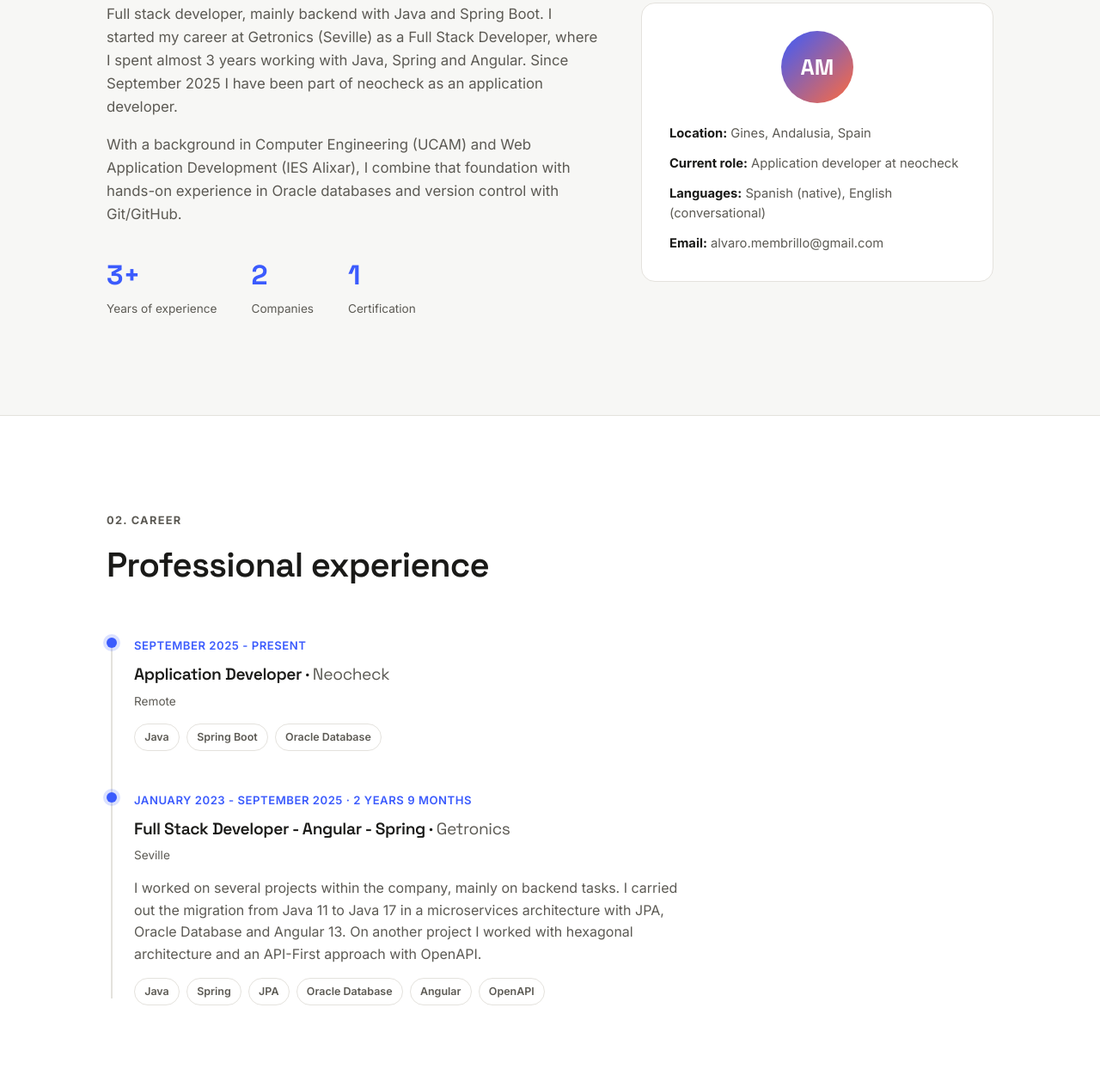
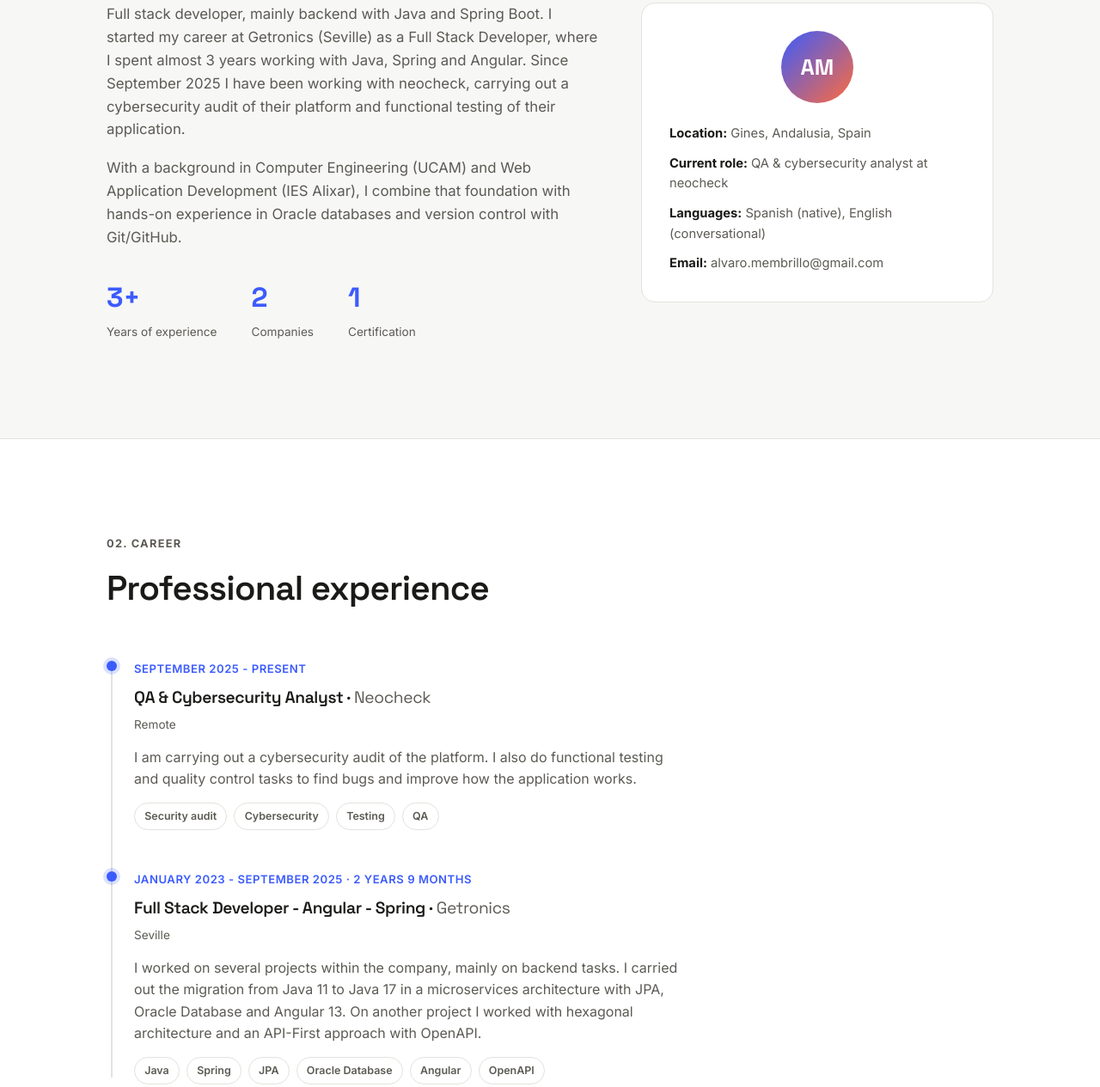
Before and after one commit to AlvaroMembrillo/Portfolio-web, a plain HTML site: page index.html in a window 1280 px wide. Shown: the part 1051-2316 px from the top of the page at 86% size. Drawn offline with Linux system fonts and the light colour scheme.

Commit message:
Actualizar experiencia en neocheck y habilidades

```diff
--- a/assets/js/main.js
+++ b/assets/js/main.js
@@ -45,24 +45,27 @@
       'nav.contact': 'Contact',
       'hero.eyebrow': 'Professional portfolio',
       'hero.title': 'Hi, I\'m <span class="highlight">Álvaro Membrillo</span>',
-      'hero.desc': 'Full stack developer focused mainly on backend with Java and Spring Boot, with frontend experience in Angular. Currently at neocheck.',
+      'hero.desc': 'Full stack developer focused mainly on backend with Java and Spring Boot, with frontend experience in Angular. Currently working with neocheck on QA and cybersecurity.',
       'hero.contact': 'Get in touch',
       'about.eyebrow': '01. Profile',
       'about.title': 'About me',
-      'about.p1': 'Full stack developer, mainly backend with Java and Spring Boot. I started my career at Getronics (Seville) as a Full Stack Developer, where I spent almost 3 years working with Java, Spring and Angular. Since September 2025 I have been part of neocheck as an application developer.',
+      'about.p1': 'Full stack developer, mainly backend with Java and Spring Boot. I started my career at Getronics (Seville) as a Full Stack Developer, where I spent almost 3 years working with Java, Spring and Angular. Since September 2025 I have been working with neocheck, carrying out a cybersecurity audit of their platform and functional testing of their application.',
       'about.p2': 'With a background in Computer Engineering (UCAM) and Web Application Development (IES Alixar), I combine that foundation with hands-on experience in Oracle databases and version control with Git/GitHub.',
       'about.fact.years': 'Years of experience',
       'about.fact.companies': 'Companies',
       'about.fact.cert': 'Certification',
       'about.location': '<strong>Location:</strong> Gines, Andalusia, Spain',
-      'about.role': '<strong>Current role:</strong> Application developer at neocheck',
+      'about.role': '<strong>Current role:</strong> QA &amp; cybersecurity analyst at neocheck',
       'about.languages': '<strong>Languages:</strong> Spanish (native), English (conversational)',
       'exp.eyebrow': '02. Career',
       'exp.title': 'Professional experience',
       'exp.seville': 'Seville',
       'exp1.date': 'September 2025 - Present',
-      'exp1.title': 'Application Developer · <span class="timeline__company">Neocheck</span>',
+      'exp1.title': 'QA &amp; Cybersecurity Analyst · <span class="timeline__company">Neocheck</span>',
       'exp1.location': 'Remote',
+      'exp1.tag.security': 'Cybersecurity',
+      'exp1.tag.audit': 'Security audit',
+      'exp1.desc': 'I am carrying out a cybersecurity audit of the platform. I also do functional testing and quality control tasks to find bugs and improve how the application works.',
       'exp2.date': 'January 2023 - September 2025 · 2 years 9 months',
       'exp2.desc': 'I worked on several projects within the company, mainly on backend tasks. I carried out the migration from Java 11 to Java 17 in a microservices architecture with JPA, Oracle Database and Angular 13. On another project I worked with hexagonal architecture and an API-First approach with OpenAPI.',
       'edu.eyebrow': '03. Education',
@@ -79,7 +82,7 @@
       'edu4.title': 'SQL from scratch course',
       'skills.eyebrow': '04. Skills',
       'skills.title': 'Skills &amp; technologies',
-      'skills.tools': 'Tools',
+      'skills.security': 'Cybersecurity &amp; testing',
       'skills.teamwork': 'Teamwork',
       'skills.communication': 'Communication',
       'skills.pm': 'Project management',
--- a/index.html
+++ b/index.html
@@ -123,7 +123,7 @@
         </p>
         <p class="hero__desc reveal" data-i18n="hero.desc">
           Desarrollador full stack centrado principalmente en backend con Java y Spring Boot,
-          y con experiencia en frontend con Angular. Actualmente en neocheck.
+          y con experiencia en frontend con Angular. Actualmente colaboro con neocheck en QA y ciberseguridad.
         </p>
         <div class="hero__cta reveal">
           <a href="#contact" class="btn btn--primary" data-i18n="hero.contact">Contactar</a>
@@ -154,7 +154,8 @@
               Desarrollador full stack, principalmente backend con Java y Spring Boot.
               Empecé mi carrera en Getronics (Sevilla) como Full Stack Developer, donde estuve casi 3 años
               trabajando con Java, Spring y Angular. Desde septiembre de
-              2025 formo parte de neocheck como desarrollador de aplicaciones.
+              2025 colaboro con neocheck llevando a cabo una auditoría de ciberseguridad
+              de su plataforma y realizando pruebas funcionales de su aplicación.
             </p>
             <p data-i18n="about.p2">
               Formado en Ingeniería Informática (UCAM) y en Desarrollo de Aplicaciones Web (IES Alixar),
@@ -179,7 +180,7 @@
             <div class="avatar" aria-hidden="true">AM</div>
             <ul class="about__list">
               <li data-i18n="about.location"><strong>Ubicación:</strong> Gines, Andalucía, España</li>
-              <li data-i18n="about.role"><strong>Rol actual:</strong> Desarrollador de aplicaciones en neocheck</li>
+              <li data-i18n="about.role"><strong>Rol actual:</strong> Analista de QA y ciberseguridad en neocheck</li>
               <li data-i18n="about.languages"><strong>Idiomas:</strong> Español (nativo), Inglés (conversacional)</li>
               <li><strong>Email:</strong> alvaro.membrillo@gmail.com</li>
             </ul>
@@ -199,10 +200,15 @@
             <div class="timeline__dot"></div>
             <div class="timeline__content">
               <span class="timeline__date" data-i18n="exp1.date">Septiembre 2025 - Actualidad</span>
-              <h3 data-i18n="exp1.title">Desarrollador de aplicaciones · <span class="timeline__company">Neocheck</span></h3>
+              <h3 data-i18n="exp1.title">Analista de QA y Ciberseguridad · <span class="timeline__company">Neocheck</span></h3>
               <p class="timeline__location" data-i18n="exp1.location">En remoto</p>
+              <p data-i18n="exp1.desc">
+                Llevo a cabo una auditoría de ciberseguridad de la plataforma. También realizo pruebas
+                funcionales y tareas de control de calidad para detectar errores y mejorar el funcionamiento
+                de la aplicación.
+              </p>
               <ul class="timeline__tags">
-                <li>Java</li><li>Spring Boot</li><li>Oracle Database</li>
+                <li data-i18n="exp1.tag.audit">Auditoría de seguridad</li><li data-i18n="exp1.tag.security">Ciberseguridad</li><li>Testing</li><li>QA</li>
               </ul>
             </div>
           </div>
@@ -283,12 +289,14 @@
             <div class="tag-cloud">
               <span class="tag">Java</span><span class="tag">Spring Boot</span>
               <span class="tag">Oracle Database</span><span class="tag">SQL</span>
+              <span class="tag">Git</span><span class="tag">GitHub</span>
             </div>
           </div>
           <div class="skill-cat reveal">
-            <h3 data-i18n="skills.tools">Herramientas</h3>
+            <h3 data-i18n="skills.security">Ciberseguridad y testing</h3>
             <div class="tag-cloud">
-              <span class="tag">Git</span><span class="tag">GitHub</span>
+              <span class="tag" data-i18n="exp1.tag.audit">Auditoría de seguridad</span><span class="tag" data-i18n="exp1.tag.security">Ciberseguridad</span>
+              <span class="tag">Testing</span><span class="tag">QA</span>
             </div>
           </div>
           <div class="skill-cat reveal">
```
